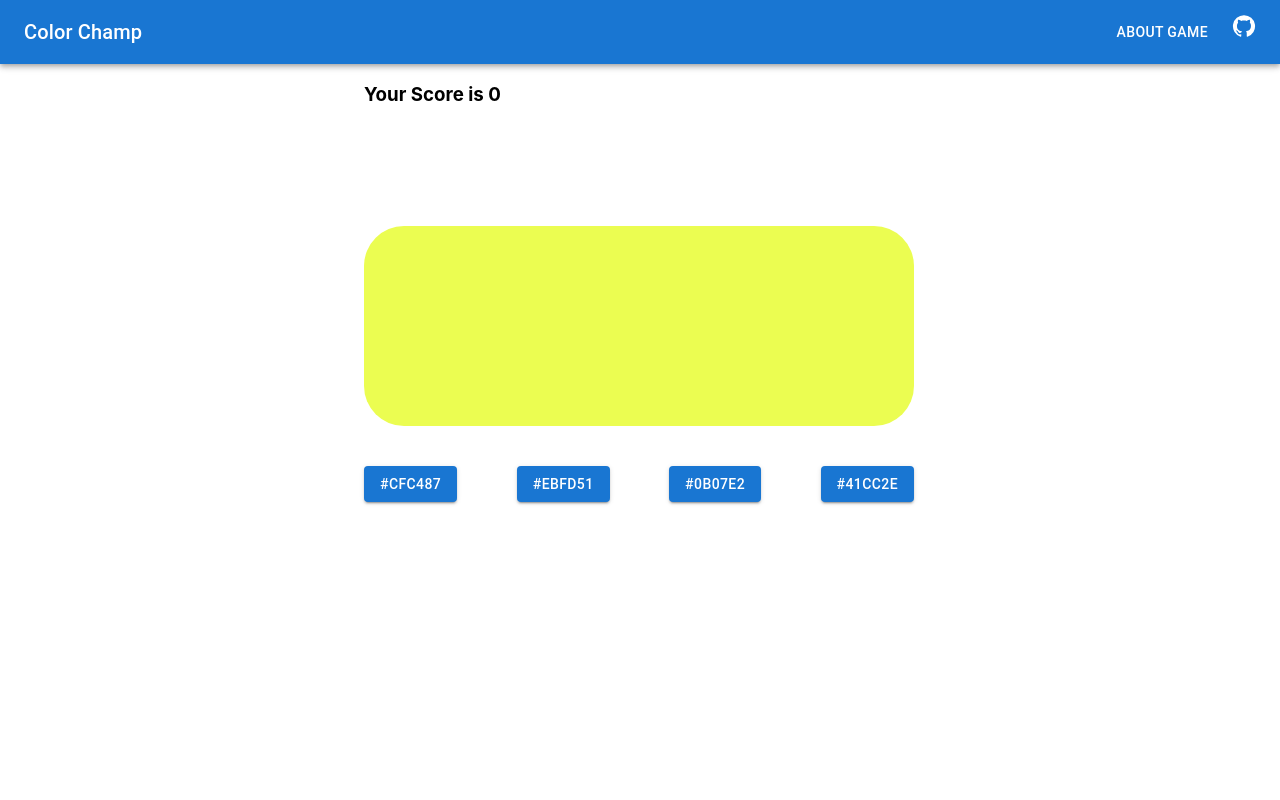
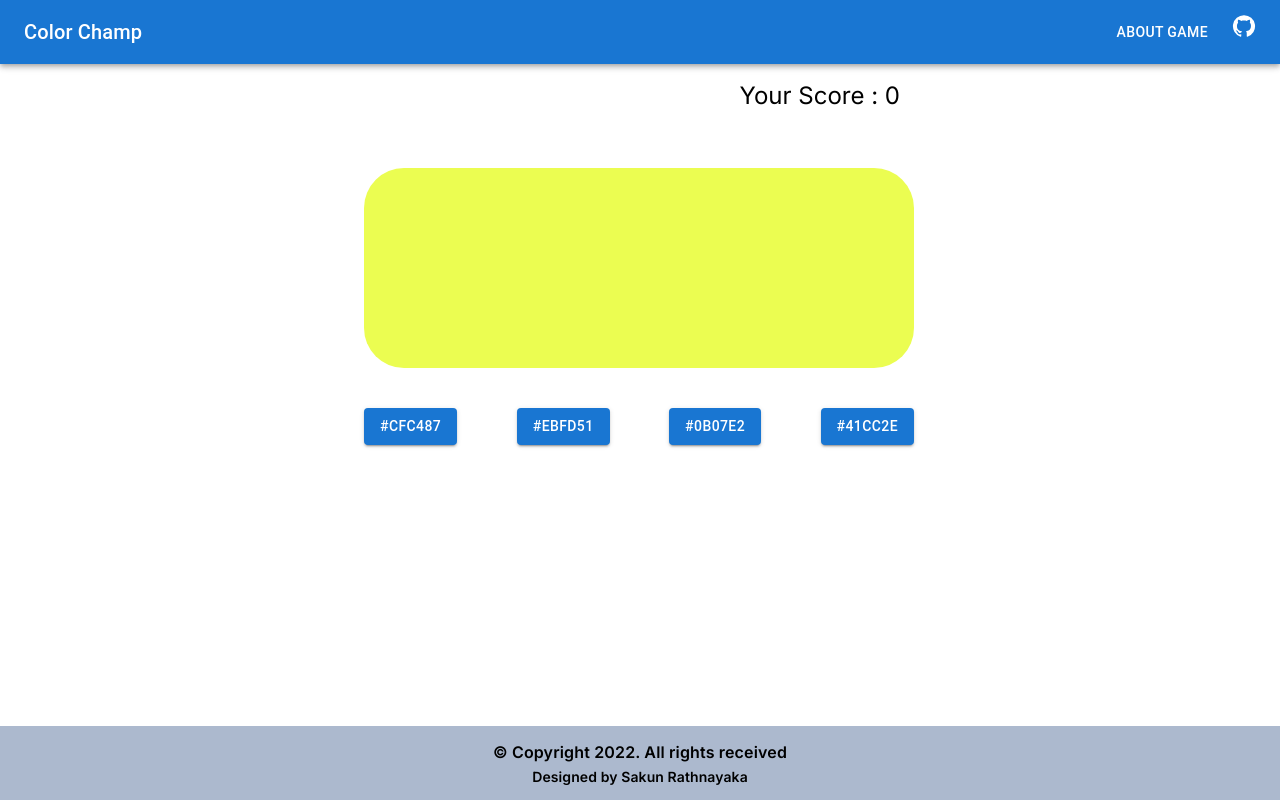
Before and after one commit to sakun9526/color-champ, a React (Create React App) app: page / in a window 1280 px wide. Built offline with nearby package versions, Linux system fonts and the light colour scheme.

Commit message:
minor changes on score and added footer

```diff
--- a/public/index.html
+++ b/public/index.html
@@ -15,6 +15,11 @@
       user's mobile device or desktop. See https://developers.google.com/web/fundamentals/web-app-manifest/
     -->
     <link rel="manifest" href="%PUBLIC_URL%/manifest.json" />
+    <link rel="preconnect" href="https://fonts.googleapis.com">
+    <link rel="preconnect" href="https://fonts.gstatic.com" crossorigin>
+    <link
+      href="https://fonts.googleapis.com/css2?family=Inter:wght@200;300;400;500;600;700;800&family=Playfair+Display+SC:ital,wght@0,400;0,700;0,900;1,400;1,700;1,900&display=swap"
+      rel="stylesheet">
     <!--
       Notice the use of %PUBLIC_URL% in the tags above.
       It will be replaced with the URL of the `public` folder during the build.
--- a/src/App.css
+++ /dev/null
@@ -1,38 +0,0 @@
-.App {
-  text-align: center;
-}
-
-.App-logo {
-  height: 40vmin;
-  pointer-events: none;
-}
-
-@media (prefers-reduced-motion: no-preference) {
-  .App-logo {
-    animation: App-logo-spin infinite 20s linear;
-  }
-}
-
-.App-header {
-  background-color: #282c34;
-  min-height: 100vh;
-  display: flex;
-  flex-direction: column;
-  align-items: center;
-  justify-content: center;
-  font-size: calc(10px + 2vmin);
-  color: white;
-}
-
-.App-link {
-  color: #61dafb;
-}
-
-@keyframes App-logo-spin {
-  from {
-    transform: rotate(0deg);
-  }
-  to {
-    transform: rotate(360deg);
-  }
-}
--- a/src/App.tsx
+++ b/src/App.tsx
@@ -3,7 +3,7 @@ import Navbar from './Components/Navbar';
 import ColorContainer from './Components/ColorContainer';
 import Buttons from './Components/Buttons';
 import ResultNotification from './Components/ResultNotification';
-// import Footer from './Components/Footer';
+import Footer from './Components/Footer';
 import { ColorContextProvider } from './Context/ColorContext';
 
 function App() {
@@ -14,7 +14,7 @@ function App() {
         <ColorContainer />
         <Buttons />
         <ResultNotification />
-        {/* <Footer /> */}
+        <Footer />
       </div>
     </ColorContextProvider>
   );
--- a/src/Components/ColorContainer.tsx
+++ b/src/Components/ColorContainer.tsx
@@ -9,7 +9,11 @@ const ColorContainer = () => {
 
   return (
     <Container maxWidth="sm">
-      <Score/>
+      <Box
+        sx={{ display: "flex", flexDirection: "row-reverse", p: "1rem" }}
+      >
+        <Score />
+      </Box>
       <Box
         sx={{
           width: {
@@ -17,7 +21,7 @@ const ColorContainer = () => {
           },
           height: 200,
           backgroundColor: containerColor,
-          mt: 15,
+          mt: 5,
           borderRadius: 10,
           borderColor: "black",
         }}
--- a/src/Components/Footer.tsx
+++ b/src/Components/Footer.tsx
@@ -1,5 +1,47 @@
+import { Box, Container, Typography } from "@mui/material";
+
 const Footer = () => {
-  return <div>Footer</div>;
+
+  return (
+    <Box
+      component="footer"
+      sx={{
+        py: 1.5,
+        backgroundColor: "#acb9ce", //#304146
+        position: "fixed",
+        bottom: 0,
+        width: "100%",
+      }}
+    >
+      <Container
+        maxWidth="sm"
+        sx={{
+          display: "flex",
+          flexDirection: "column",
+          alignItems: "center",
+        }}
+      >
+        <Typography
+          variant="subtitle1"
+          sx={{ fontFamily: "Inter", fontWeight: "600" }}
+        >
+          &copy; {`Copyright ${new Date().getFullYear()}. All rights received`}
+        </Typography>
+        <Typography
+          variant="subtitle2"
+          sx={{ fontFamily: "Inter", fontWeight: "600" }}
+        >
+          Designed by{" "}
+          <a
+            href="https://sakun9526.github.io/"
+            style={{ textDecoration: "none", color: 'inherit' }}
+          >
+            Sakun Rathnayaka
+          </a>
+        </Typography>
+      </Container>
+    </Box>
+  );
 };
 
 export default Footer;
--- a/src/Components/Score.tsx
+++ b/src/Components/Score.tsx
@@ -1,11 +1,17 @@
+import Typography from "@mui/material/Typography";
 import { useContext } from "react";
 import { ColorContext } from "../Context/ColorContext";
 
 const Score = () => {
   const { score } = useContext(ColorContext);
-  console.log({score})
 
-  return <h3>Your Score is {score}</h3>;
+  return (
+    <>
+      <Typography variant="h5" sx={{ fontFamily: "Inter" }}>
+        Your Score : {score}
+      </Typography>
+    </>
+  );
 };
 
 export default Score;
```
